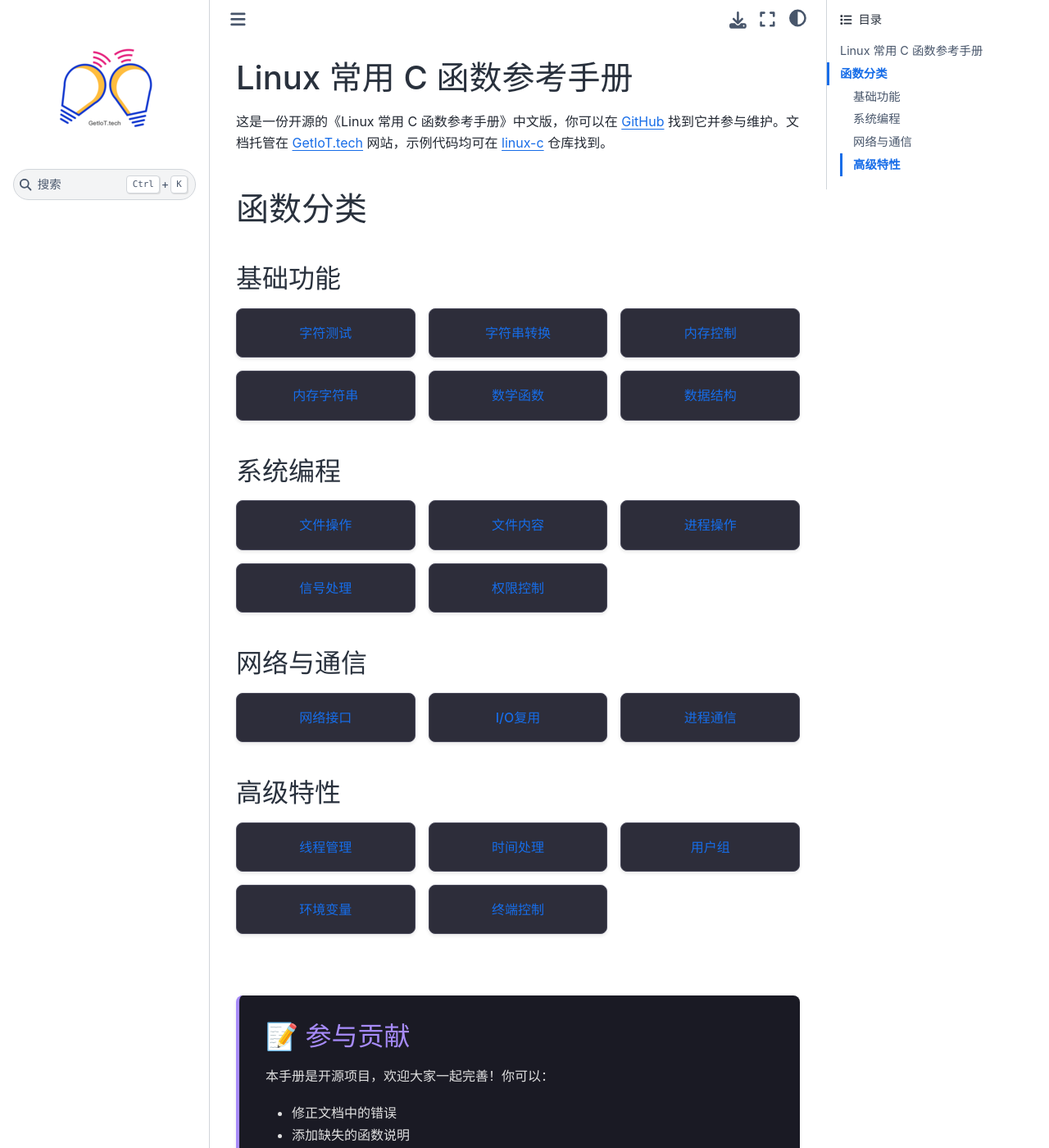
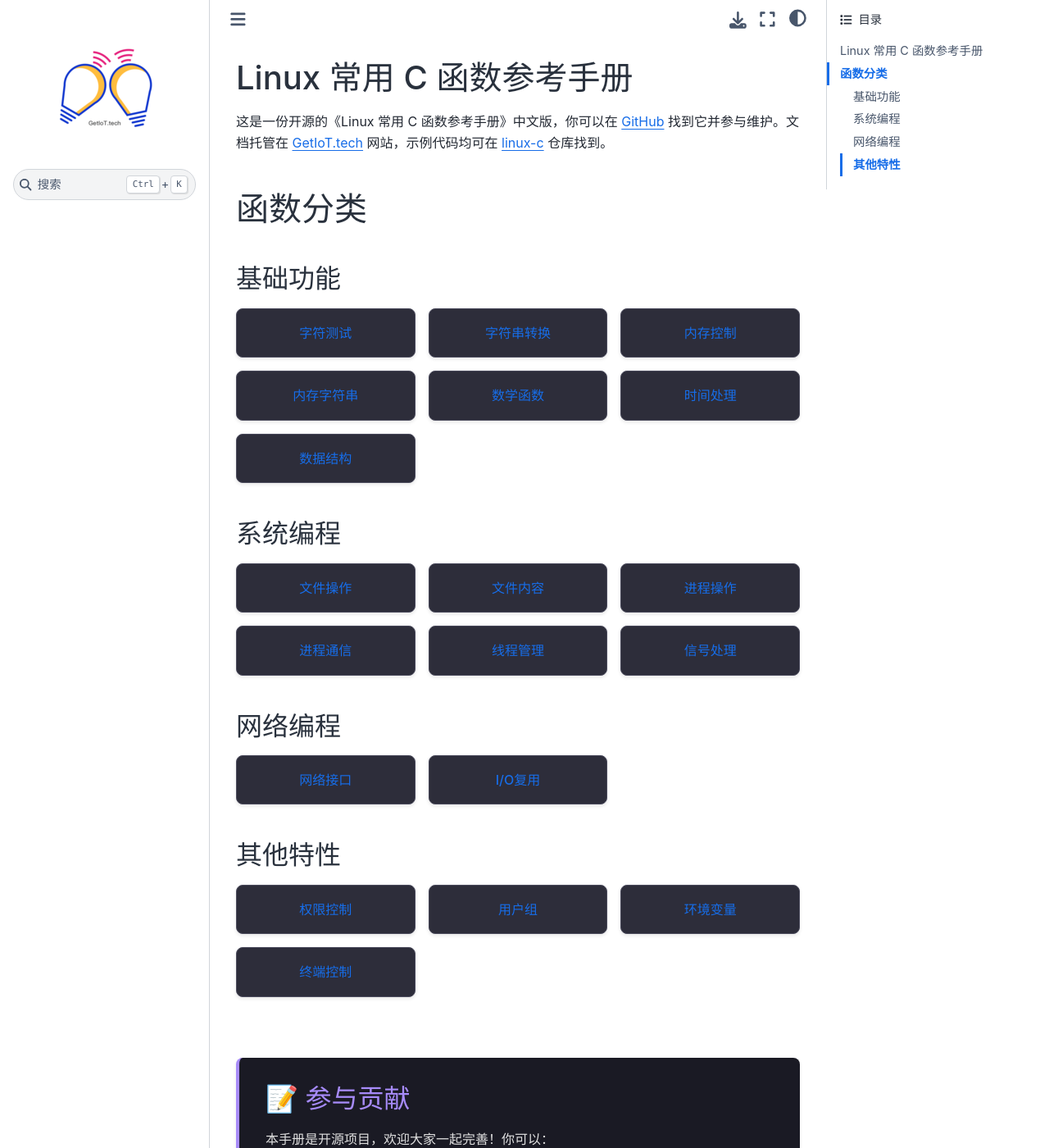
Before and after one commit to getiot/linux-c-functions, a Sphinx documentation site: the page built from source/index.rst, in a window 1280 px wide and 1400 px high. Shown: the whole window at 82% size. Built offline with Sphinx 7.4.7 and the Sphinx Book theme 1.1.4, drawn with Linux system fonts in a browser that asks for light colours; comment, search, counter and statistics services are not loaded.

Commit message:
调整首页函数分类

```diff
--- a/source/index.rst
+++ b/source/index.rst
@@ -100,14 +100,23 @@ Linux 常用 C 函数参考手册
    .support-section a:hover {
        text-decoration: none;
    }
+
+   /* 统一的网格布局样式 */
+   .function-grid {
+       display: grid;
+       grid-template-columns: repeat(auto-fill, minmax(200px, 1fr));
+       gap: 1rem;
+       margin: 1rem 0;
+   }
    </style>
 
-   <div style="display: grid; grid-template-columns: repeat(auto-fit, minmax(200px, 1fr)); gap: 1rem; margin: 1rem 0;">
+   <div class="function-grid">
        <a href="char.html" class="function-card">字符测试</a>
        <a href="string-convert.html" class="function-card">字符串转换</a>
        <a href="memory.html" class="function-card">内存控制</a>
        <a href="memory-string.html" class="function-card">内存字符串</a>
        <a href="math.html" class="function-card">数学函数</a>
+       <a href="time.html" class="function-card">时间处理</a>
        <a href="data-structure.html" class="function-card">数据结构</a>
    </div>
 
@@ -116,33 +125,32 @@ Linux 常用 C 函数参考手册
 
 .. raw:: html
 
-   <div style="display: grid; grid-template-columns: repeat(auto-fit, minmax(200px, 1fr)); gap: 1rem; margin: 1rem 0;">
+   <div class="function-grid">
        <a href="file.html" class="function-card">文件操作</a>
        <a href="file-content.html" class="function-card">文件内容</a>
        <a href="process.html" class="function-card">进程操作</a>
+       <a href="ipcs.html" class="function-card">进程通信</a>
+       <a href="pthreads.html" class="function-card">线程管理</a>
        <a href="signal.html" class="function-card">信号处理</a>
-       <a href="permission.html" class="function-card">权限控制</a>
    </div>
 
-网络与通信
+网络编程
 ---------------------------------------------
 
 .. raw:: html
 
-   <div style="display: grid; grid-template-columns: repeat(auto-fit, minmax(200px, 1fr)); gap: 1rem; margin: 1rem 0;">
+   <div class="function-grid">
        <a href="network.html" class="function-card">网络接口</a>
        <a href="io-multiplexing.html" class="function-card">I/O复用</a>
-       <a href="ipcs.html" class="function-card">进程通信</a>
    </div>
 
-高级特性
+其他特性
 ---------------------------------------------
 
 .. raw:: html
 
-   <div style="display: grid; grid-template-columns: repeat(auto-fit, minmax(200px, 1fr)); gap: 1rem; margin: 1rem 0;">
-       <a href="pthreads.html" class="function-card">线程管理</a>
-       <a href="time.html" class="function-card">时间处理</a>
+   <div class="function-grid">
+       <a href="permission.html" class="function-card">权限控制</a>
        <a href="user-group.html" class="function-card">用户组</a>
        <a href="env.html" class="function-card">环境变量</a>
        <a href="tty.html" class="function-card">终端控制</a>
```
